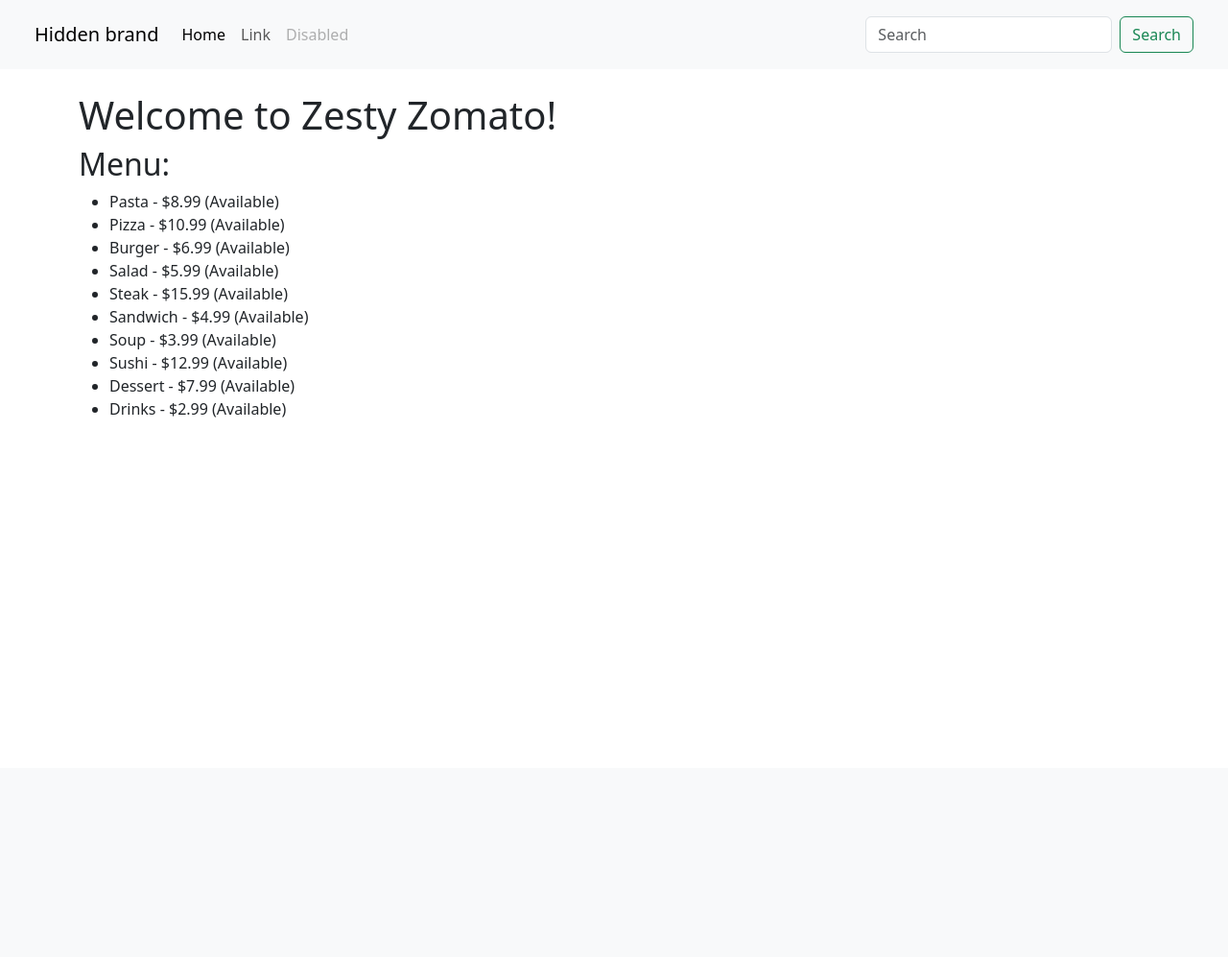
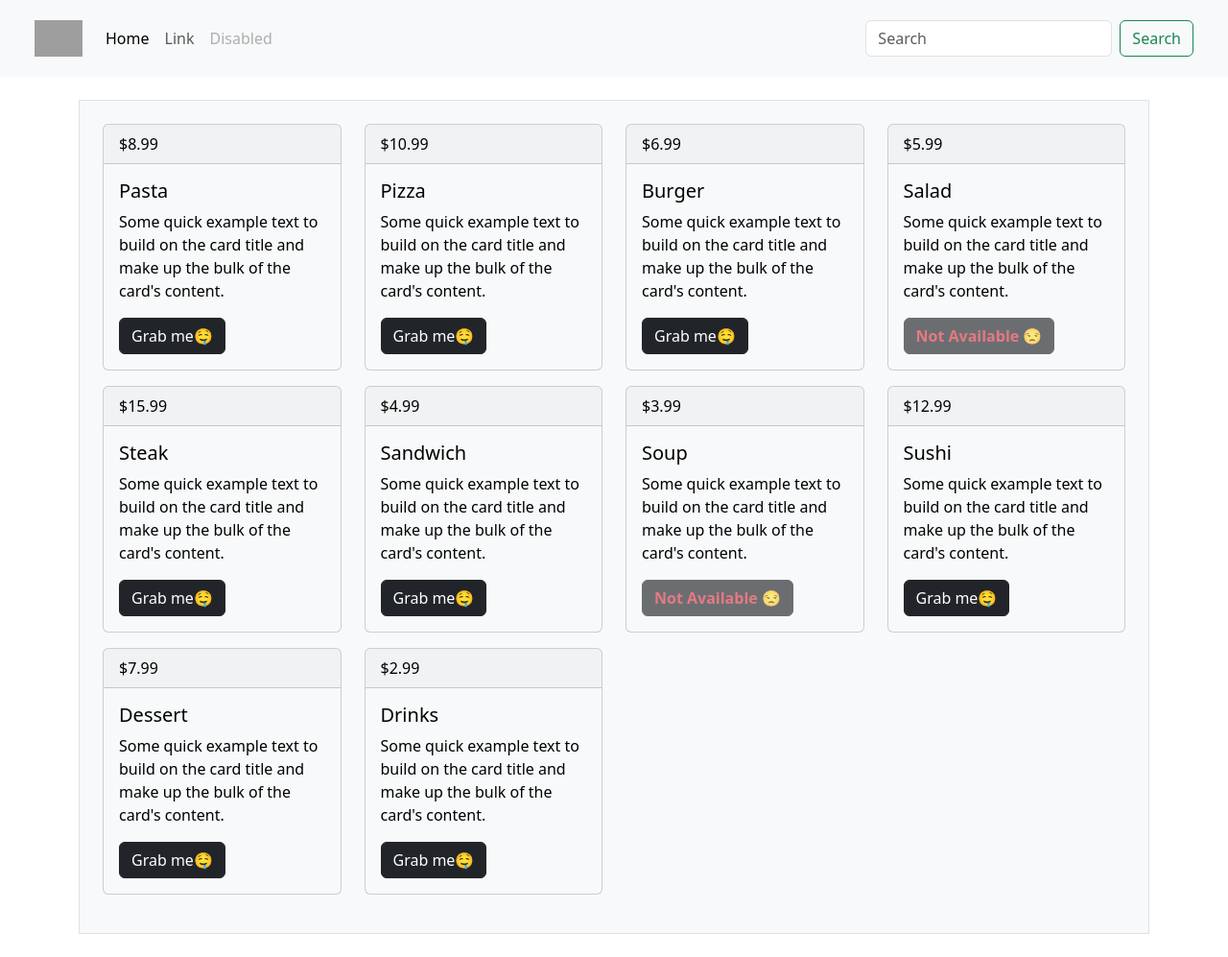
Before and after one commit to hrithikvishwakarma001/Learn-Python, a Django app: page / in a window 1280 px wide. Shown: the whole page at 96% size. Before the commit the page ends 435 px from the top, so only its background shows below. Run offline with Django 4.2, Linux system fonts and the light colour scheme; grey boxes are pictures that could not be loaded.

Commit message:
home page done

```diff
--- a/django/zomato_chronicles/db.json
+++ b/django/zomato_chronicles/db.json
@@ -22,7 +22,7 @@
       "id": 4,
       "name": "Salad",
       "price": 5.99,
-      "available": true
+      "available": false
     },
     {
       "id": 5,
@@ -40,7 +40,7 @@
       "id": 7,
       "name": "Soup",
       "price": 3.99,
-      "available": true
+      "available": false
     },
     {
       "id": 8,
--- a/django/zomato_chronicles/home/db_utils.py
+++ b/django/zomato_chronicles/home/db_utils.py
@@ -1,8 +1,6 @@
 import json
 
 DB_FILE = 'db.json'
-
-# home/db_utils.py
 
 def read_data():
     with open(DB_FILE, 'r') as file:
--- a/django/zomato_chronicles/templates/base.html
+++ b/django/zomato_chronicles/templates/base.html
@@ -13,10 +13,12 @@
       <span class="navbar-toggler-icon"></span>
     </button>
     <div class="collapse navbar-collapse" id="navbarTogglerDemo01">
-      <a class="navbar-brand" href="#">Hidden brand</a>
+      <a class="navbar-brand" href="/">
+        <img src="https://static.vecteezy.com/system/resources/previews/020/975/671/original/zomato-logo-zomato-icon-transparent-free-png.png" alt="" width="50px">
+      </a>
       <ul class="navbar-nav me-auto mb-2 mb-lg-0">
         <li class="nav-item">
-          <a class="nav-link active" aria-current="page" href="#">Home</a>
+          <a class="nav-link active" aria-current="page" href="/">Home</a>
         </li>
         <li class="nav-item">
           <a class="nav-link" href="#">Link</a>
--- a/django/zomato_chronicles/templates/home.html
+++ b/django/zomato_chronicles/templates/home.html
@@ -1,14 +1,32 @@
-
 {% extends 'base.html' %}
 
-{% block title %}Zomato Menu{% endblock %}
+{% block title %}
+  Zomato Menu
+{% endblock %}
 
 {% block content %}
-    <h1>Welcome to Zesty Zomato!</h1>
-    <h2>Menu:</h2>
-    <ul>
-        {% for dish in menu %}
-            <li>{{ dish.name }} - ${{ dish.price }} {% if dish.available %}(Available){% else %}(Not Available){% endif %}</li>
-        {% endfor %}
-    </ul>
+  <div class="container mt-4 border p-4 bg-gray-10" style="background-color: #f8f9fa;">
+    <div class="row">
+      {% for dish in menu %}
+        <div class="col-md-3 col-lg-3">
+          <div class="card text-bg-light mb-3" style="max-width: 18rem;">
+            <div class="card-header">${{ dish.price }}</div>
+            <div class="card-body">
+              <h5 class="card-title">{{ dish.name }}</h5>
+              <p class="card-text">Some quick example text to build on the card title and make up the bulk of the card's content.</p>
+              {% if dish.available %}
+                <button type="button" class="btn btn-dark"><p class="card-text">Grab me🤤</p></button>
+              {% else %}
+                <button type="button" class="btn btn-dark disabled">
+                  <p class="card-text text-danger">
+                    <strong>Not Available</strong> 😒
+                  </p>
+                </button>
+              {% endif %}
+            </div>
+          </div>
+        </div>
+      {% endfor %}
+    </div>
+  </div>
 {% endblock %}
```
